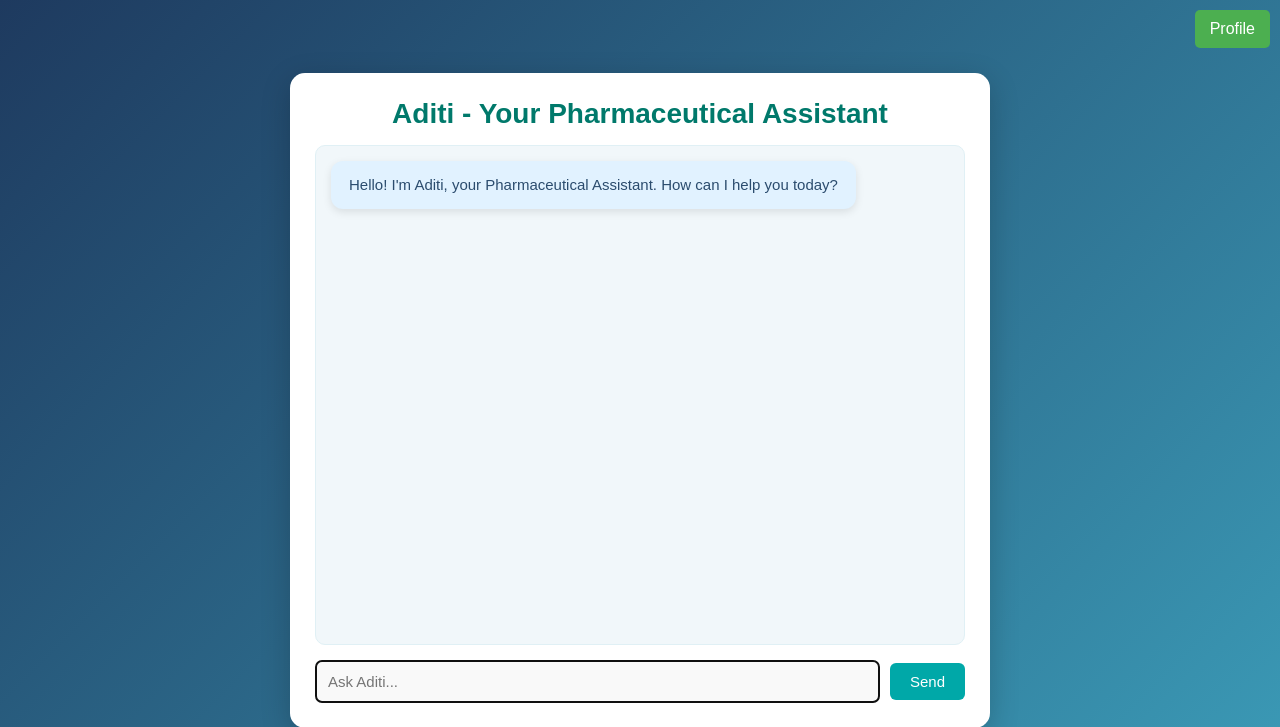
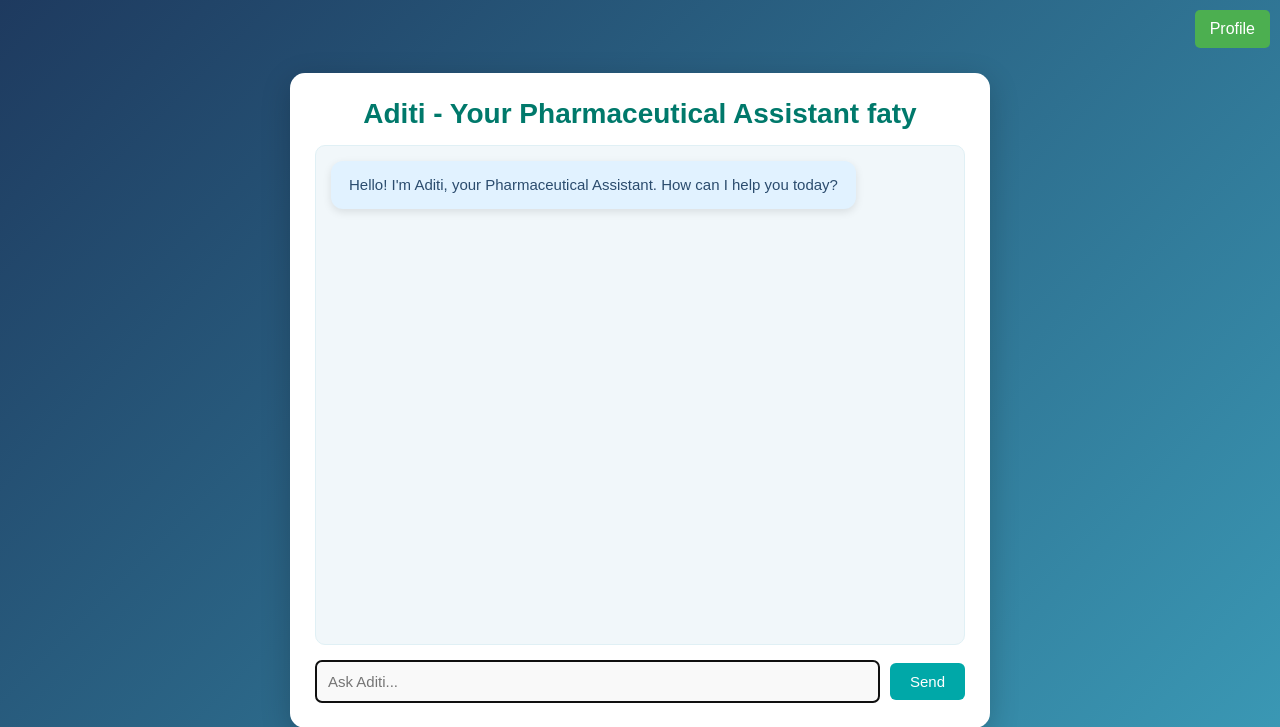
Before and after one commit to imDarshanGK/Drx.MediMate, a Flask app: page /index.html in a window 1280 px wide. Shown: the top 727 px of the page. Run offline with Flask 3, Linux system fonts and the light colour scheme; some libraries are stand-ins or nearby versions.

Commit message:
Update index.html

```diff
--- a/templates/index.html
+++ b/templates/index.html
@@ -8,7 +8,7 @@
 </head>
 <body>
     <div class="container">
-        <h1>Aditi - Your Pharmaceutical Assistant</h1>
+        <h1>Aditi - Your Pharmaceutical Assistant faty </h1>
 
 
 
```
